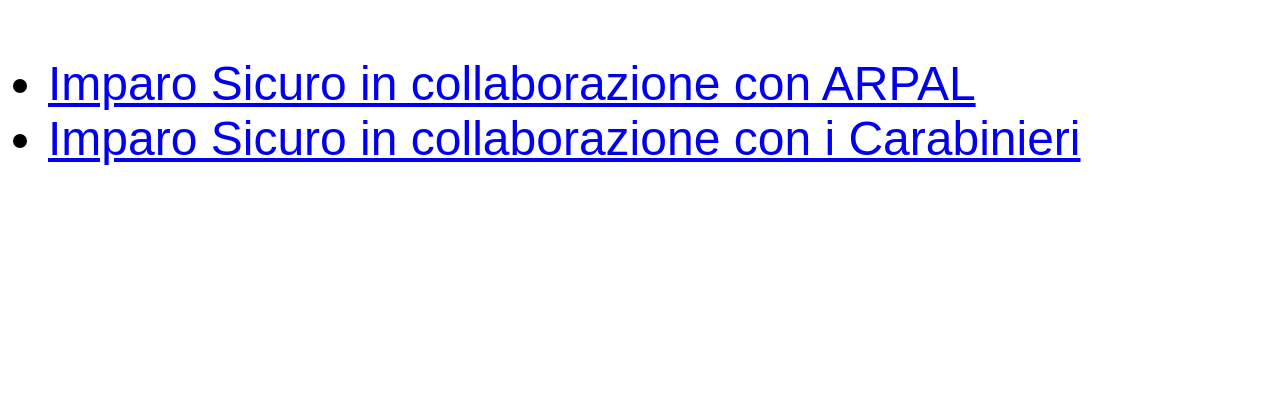
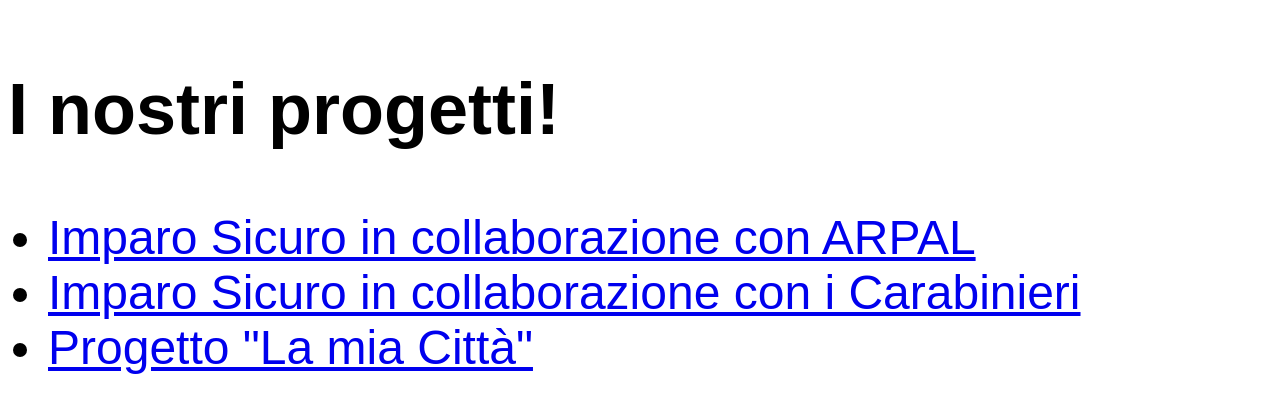
Before and after one commit to lorenzoarnello/infanziarodari, a plain HTML site: page index.html in a window 1280 px wide. Shown: the part 311-724 px from the top of the page. Drawn offline with Linux system fonts and the light colour scheme.

Commit message:
Update index.html

```diff
--- a/index.html
+++ b/index.html
@@ -17,9 +17,11 @@
 </head>
 <body>
 <font size="10" face="Arial">
+    <h2>I nostri progetti!</h2>
  <ul>
     <li><a href="https://lorenzoarnello.github.io/infanziarodari/arpal.html">Imparo Sicuro in collaborazione con ARPAL</a></li>
      <li><a href="https://lorenzoarnello.github.io/infanziarodari/carabinieri.html">Imparo Sicuro in collaborazione con i Carabinieri </a></li>
+      <li><a href="https://lorenzoarnello.github.io/infanziarodari/la-mia-città.html">Progetto "La mia Città"</a></li>
  </ul>
 </font>
 </body>
```
